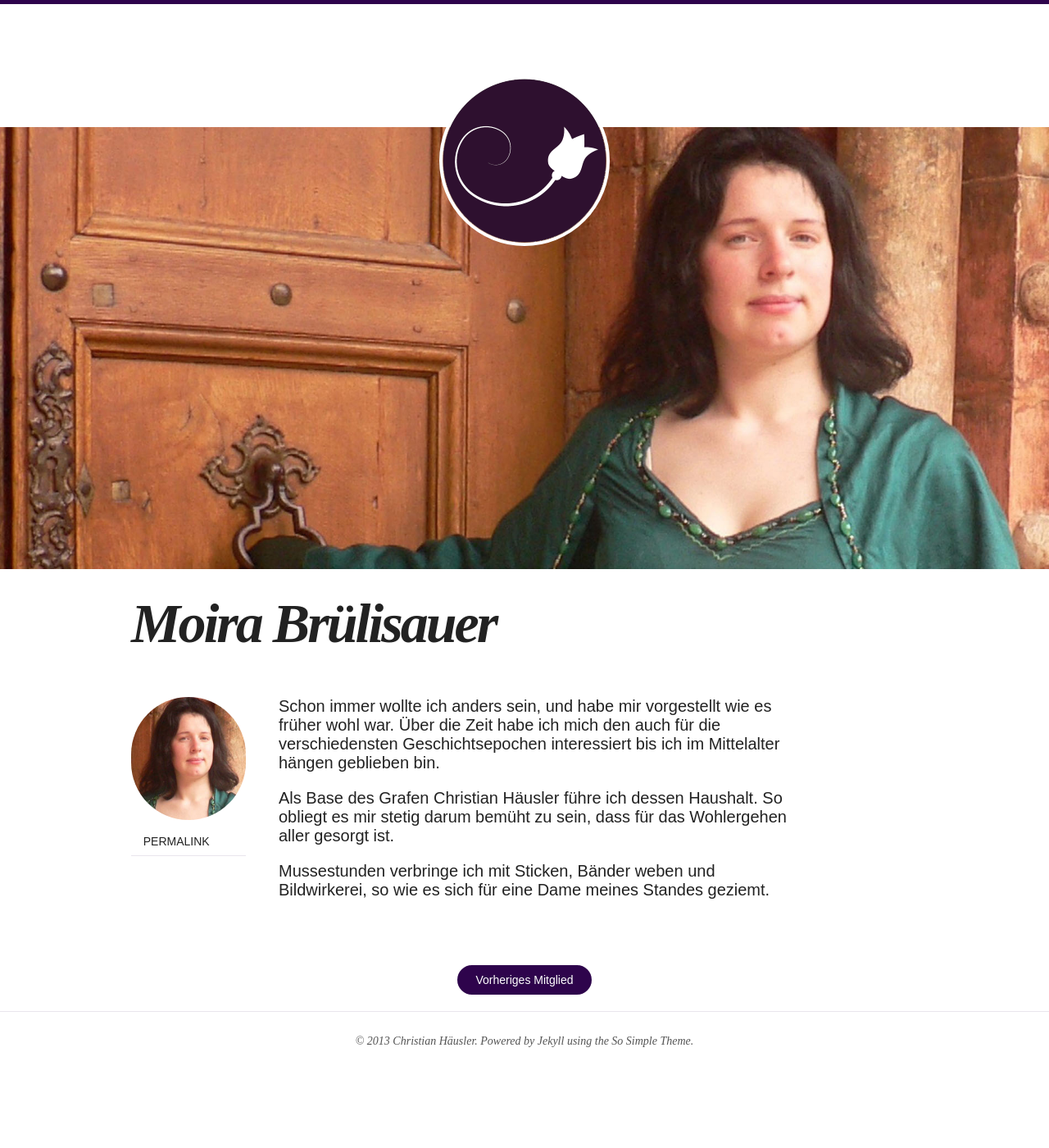
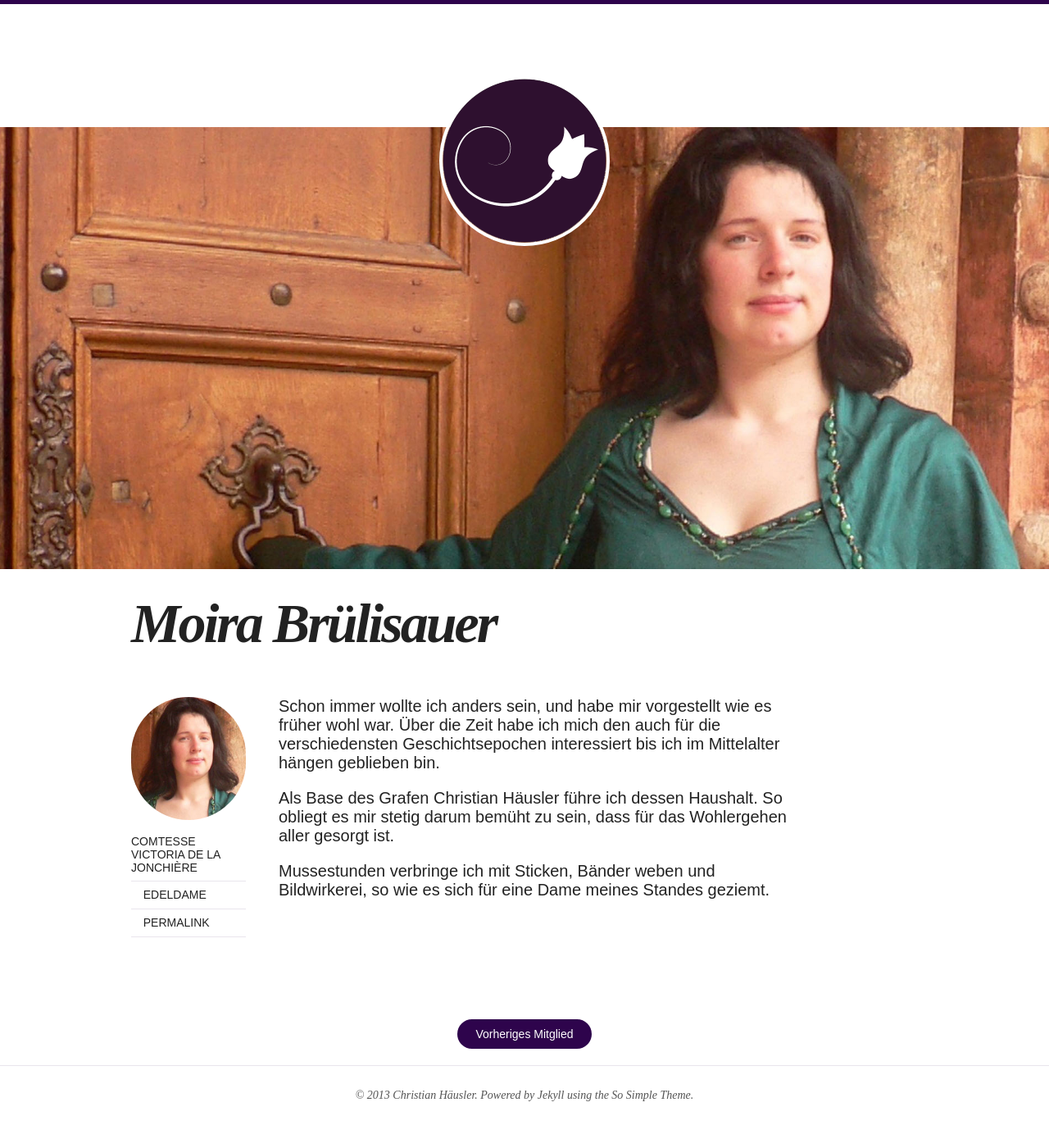
Before and after one commit to corvus-ch/cotuno, a Jekyll site: the page built from _posts/2013-01-30-moira.md, in a window 1280 px wide. Shown: the whole page at 82% size. Built offline with Jekyll 4.4.1, drawn with Linux system fonts in a browser that asks for light colours; nearby versions of some CDN libraries; before the commit the page ends 1334 px from its top, so only the background shows below that.

Commit message:
Added chracter info for moira

```diff
--- a/_posts/2013-01-30-moira.md
+++ b/_posts/2013-01-30-moira.md
@@ -1,6 +1,10 @@
 ---
 layout: compagnon
 title: "Moira Brülisauer"
+character:
+  name: "Comtesse Victoria de la Jonchière"
+  description: Edeldame
+
 description: ""
 modified: 2013-08-15
 category: compagnons
```
